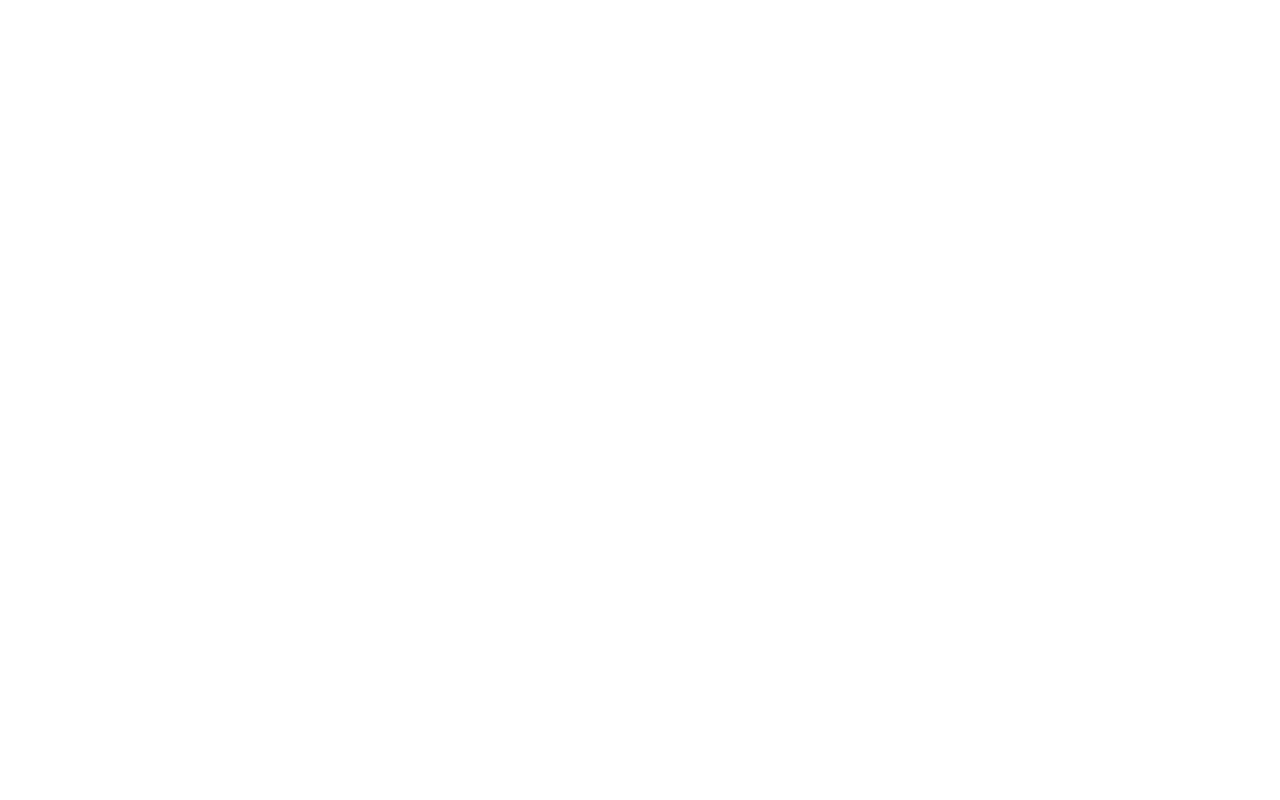
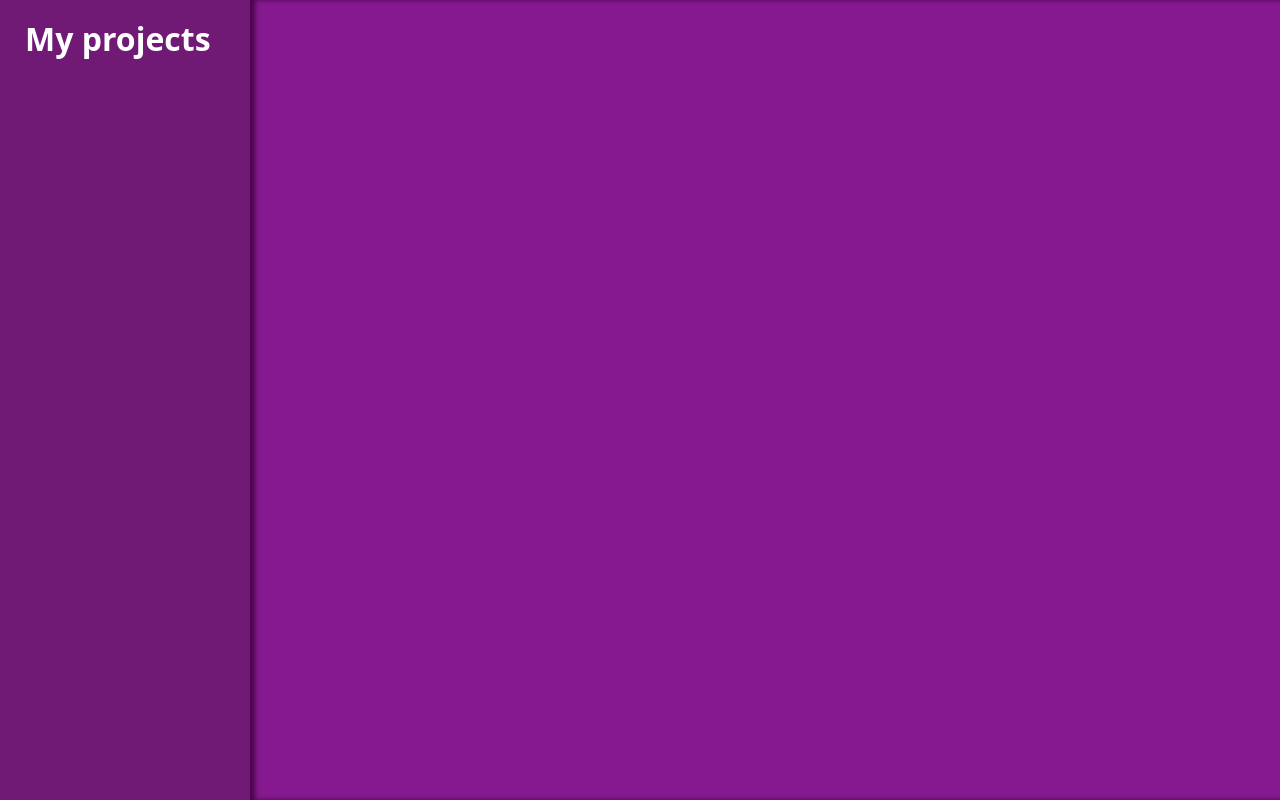
Before and after one commit to ShrikeSwallow/todo-app, a website built with webpack: page src/template.html in a window 1280 px wide. Built offline with nearby package versions, Linux system fonts and the light colour scheme.

Commit message:
Implement fixed HTML elements into template

```diff
--- a/src/index.js
+++ b/src/index.js
@@ -4,7 +4,8 @@ import { ProjectManager } from "./objectManagers.js";
 import { Project, ToDo } from "./classes";
 
 console.log("Loading succesful");
-const PM = new ProjectManager();
+
+/*const PM = new ProjectManager();
 PM.addProject(new Project("testname", "testdate"));
 const testTodo = new ToDo(
   "TodoTest",
@@ -20,4 +21,4 @@ PM.moveToDo(testTodo, PM.projects[0], PM.projects[1]);
 console.log("After moving todo");
 PM.showAllProjects();
 PM.removeToDo(testTodo, PM.projects[1]);
-PM.showAllProjects();
+PM.showAllProjects();*/
--- a/src/styles.css
+++ b/src/styles.css
@@ -1 +1,19 @@
 @import "../node_modules/modern-normalize/modern-normalize.css";
+
+main {
+  height: 100vh;
+  display: grid;
+  grid-template-columns: 250px 1fr;
+}
+h1 {
+  color: white;
+  font-size: 2rem;
+}
+.sidebar {
+  background-color: #701a75;
+  padding-left: 10%;
+}
+.content {
+  background-color: #86198f;
+  box-shadow: inset 5px 0px 5px 0px #4a044e;
+}
--- a/src/template.html
+++ b/src/template.html
@@ -5,5 +5,10 @@
     <meta name="viewport" content="width=device-width, initial-scale=1.0" />
     <title>To-Do</title>
   </head>
-  <body></body>
+  <body>
+    <main>
+      <div class="sidebar"><h1>My projects</h1></div>
+      <div class="content"></div>
+    </main>
+  </body>
 </html>
```
